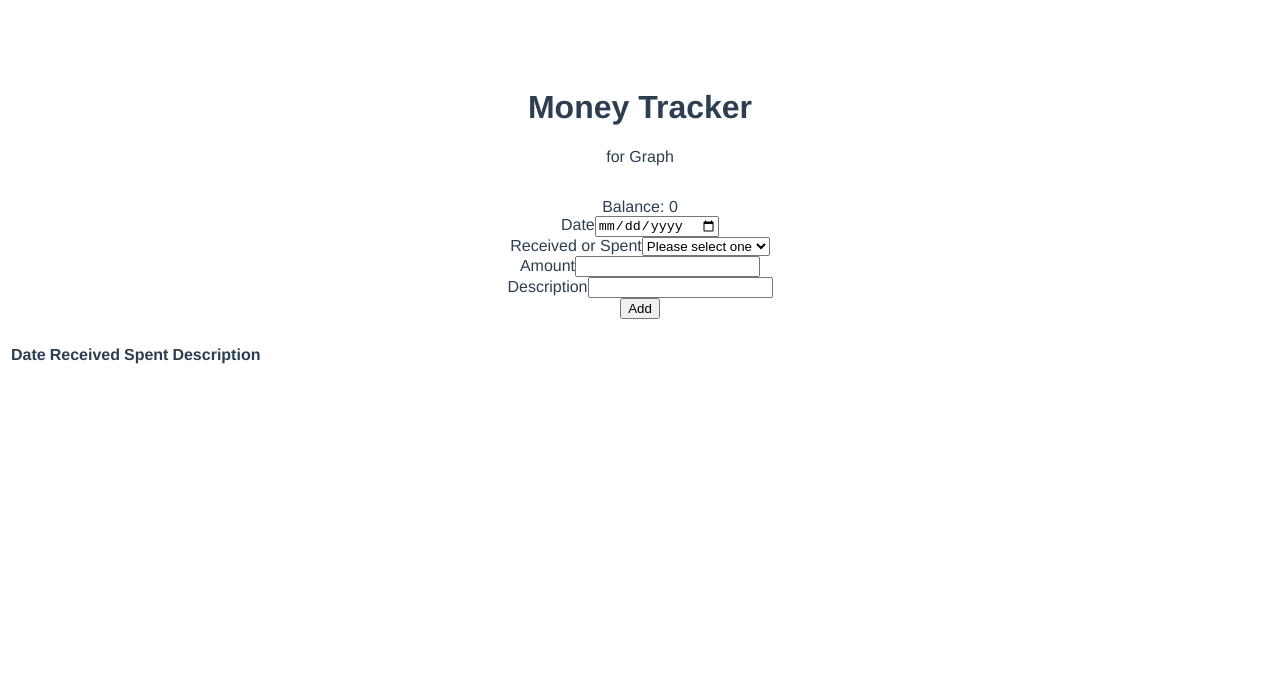
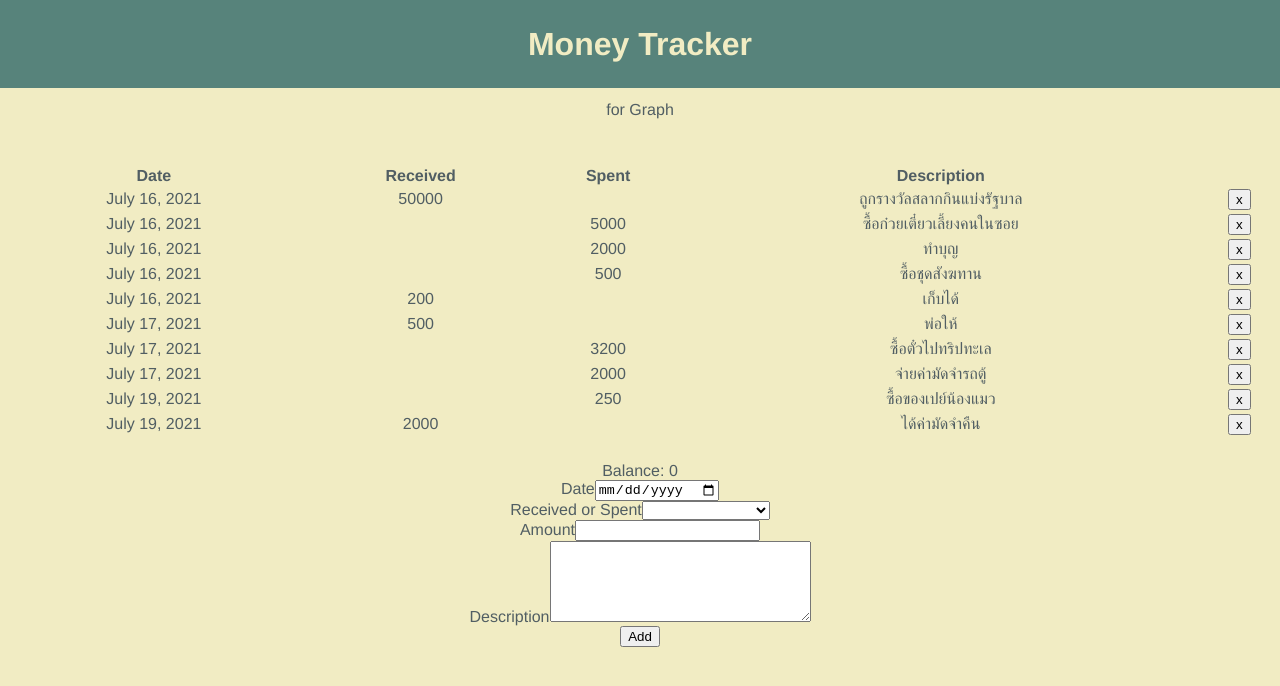
Before and after one commit to SUKITTA/money-tracker, a Vue app: page /#/ in a window 1280 px wide. Shown: the top 686 px of the page. Built offline with nearby package versions, Linux system fonts and the light colour scheme.

Commit message:
add json file and add theme.scss for fix style

```diff
--- /dev/null
+++ b/data.json
@@ -0,0 +1,63 @@
+[
+    {
+        "date":"July 16, 2021",
+        "type":"Received",
+        "amount":"50000",
+        "description":"ถูกรางวัลสลากกินแบ่งรัฐบาล"
+    },
+    {
+        "date":"July 16, 2021",
+        "type":"Spent",
+        "amount":"5000",
+        "description":"ซื้อก๋วยเตี๋ยวเลี้ยงคนในซอย"
+    },
+    {
+        "date":"July 16, 2021",
+        "type":"Spent",
+        "amount":"2000",
+        "description":"ทำบุญ"
+    },
+    {
+        "date":"July 16, 2021",
+        "type":"Spent",
+        "amount":"500",
+        "description":"ซื้อชุดสังฆทาน"
+    },
+    {
+        "date":"July 16, 2021",
+        "type":"Received",
+        "amount":"200",
+        "description":"เก็บได้"
+    },
+    {
+        "date":"July 17, 2021",
+        "type":"Received",
+        "amount":"500",
+        "description":"พ่อให้"
+    },
+    {
+        "date":"July 17, 2021",
+        "type":"Spent",
+        "amount":"3200",
+        "description":"ซื้อตั๋วไปทริปทะเล"
+    },
+    {
+        "date":"July 17, 2021",
+        "type":"Spent",
+        "amount":"2000",
+        "description":"จ่ายค่ามัดจำรถตู้"
+    },
+    {
+        "date":"July 19, 2021",
+        "type":"Spent",
+        "amount":"250",
+        "description":"ซื้อของเปย์น้องแมว"
+    },
+    {
+        "date":"July 19, 2021",
+        "type":"Received",
+        "amount":"2000",
+        "description":"ได้ค่ามัดจำคืน"
+    }
+
+]
--- a/src/App.vue
+++ b/src/App.vue
@@ -1,22 +1,35 @@
 <template>
   <div id="app">
-    <div id="nav">
-      <!-- <router-link to="/">Home</router-link> |
-      <router-link to="/about">About</router-link> -->
-    </div>
+    <!-- <div id="nav">
+      <router-link to="/">Home</router-link> |
+      <router-link to="/about">About</router-link>
+    </div> -->
     <router-view/>
   </div>
 </template>
 
 <style lang="scss">
+@import "@/assets/theme";
+body {
+  margin: 0;
+}
+template {
+  background-color: $dark-grey;
+
+}
 #app {
+  /* margin-top: 5em; */
+  min-height: 100vh;
   font-family: Avenir, Helvetica, Arial, sans-serif;
   -webkit-font-smoothing: antialiased;
   -moz-osx-font-smoothing: grayscale;
   text-align: center;
-  color: #2c3e50;
+  color: $dark-grey;
+  background-color: $soft-cream;
+
+
 }
-
+/*
 #nav {
   padding: 30px;
 
@@ -27,6 +40,6 @@
     &.router-link-exact-active {
       color: #42b983;
     }
-  }
-}
+  } */
+/* } */
 </style>
--- /dev/null
+++ b/src/assets/theme.scss
@@ -0,0 +1,4 @@
+$dark-grey: #515E63;
+$dark-green: #57837B;
+$light-green: #C9D8B6;
+$soft-cream: #F1ECC3;
--- a/src/components/LedgerForm.vue
+++ b/src/components/LedgerForm.vue
@@ -1,6 +1,7 @@
 <template>
     <div>
         <div>Balance: {{ balance }}</div>
+        <div>
             <div>
                 <label for="date">Date</label>
                 <input type="date" v-model="form.date">
@@ -18,16 +19,18 @@
             <div>
                 <label for="amount">Amount</label>
                 <input type="text" v-model="form.amount">
-
             </div>
 
             <div>
                 <label for="description">Description</label>
-            <input type="text" v-model="form.description">
+                <!-- <input type="text" v-model="form.description"> -->
+                <textarea name="description" id="description" cols="30" rows="5" v-model="form.description"></textarea>
 
+            </div>
         </div>
 
         <button @click="addList">Add</button>
+
     </div>
 </template>
 
@@ -38,9 +41,15 @@ export default {
         return {
             form: {
                 date: '',
+                detail: {
                     type: '',
                     amount: '',
                     description: '',
+                }
+                // date: '',
+                // type: '',
+                // amount: '',
+                // description: '',
             },
             balance: 0,
         }
--- a/src/components/LedgerTable.vue
+++ b/src/components/LedgerTable.vue
@@ -18,6 +18,7 @@
                     <td>ซื้อ Pizza</td>
                 </tr>
             </tbody> -->
+
             <tbody>
                 <tr v-for="(list, index) in ledger" :key="index">
                     <td>{{ list.date }}</td>
@@ -32,8 +33,11 @@
                         {{ list.amount }}
                     </td>
 
+                    <td>{{ list.description }}</td>
 
-                    <td>{{ list.description }}</td>
+                    <td>
+                        <button @click="deleteList">x</button>
+                    </td>
                 </tr>
             </tbody>
 
@@ -46,7 +50,7 @@ import LedgerStore from '@/store/ledgerStore'
 export default {
     data() {
         return {
-            ledger: []
+            ledger: [],
         }
     },
     created() {
@@ -57,11 +61,19 @@ export default {
             LedgerStore.dispatch('fetchList')
             this.ledger = LedgerStore.getters.ledger
         },
+        deleteList() {
+            // this.ledger =
+        },
 
     }
 }
 </script>
 
-<style>
+<style scoped lang="scss">
+@import "@/assets/theme";
+
+table {
+    width: 100%;
+}
 
 </style>
--- a/src/store/ledgerStore.js
+++ b/src/store/ledgerStore.js
@@ -1,5 +1,9 @@
 import Vue from 'vue'
 import Vuex from 'vuex'
+
+// import Axios from 'axios'
+
+import json_file from "../../data.json"
 
 Vue.use(Vuex)
 
@@ -21,19 +25,7 @@ export default new Vuex.Store({
   actions: {
     fetchList({ commit }) {
         let res = {
-            data: [
-                // {
-                //     date: "12/08/2021",
-                //     amount: "2000",
-                //     descriptions: "พ่อให้"
-                // },
-                // {
-                //     date: "13/08/2021",
-                //     amount: "7000",
-                //     descriptions: "่้่้้asdfgfasdfsd"
-                // },
-
-            ]
+            data: json_file,
         }
         commit("fetch", { res })
     },
--- a/src/views/Ledger.vue
+++ b/src/views/Ledger.vue
@@ -1,10 +1,10 @@
 <template>
     <div>
-        <h1>Money Tracker</h1>
-        <div>for Graph</div>
+        <h1 class="header">Money Tracker</h1>
+        <div class="graph">for Graph</div>
         <div class="body">
+            <ledger-table class="ledger-table"></ledger-table>
             <ledger-form class="ledger-form"></ledger-form>
-            <ledger-table class="ledger-table"></ledger-table>
         </div>
 
     </div>
@@ -22,6 +22,17 @@ export default {
 </script>
 
 <style scoped lang="scss">
+@import "@/assets/theme";
+.header {
+    margin: 0;
+    padding: 0.8em 0;
+    color: $soft-cream;
+    background-color: $dark-green;
+}
+
+.graph {
+    margin: 0.8em;
+}
 
 .body {
     padding-top: 8px;
@@ -33,4 +44,5 @@ export default {
     }
 }
 
+
 </style>
```
Lines whose indentation alone changed are shown as unchanged.
